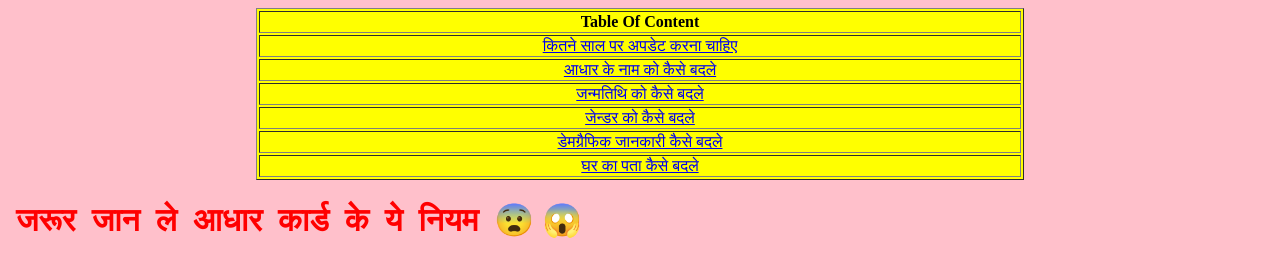
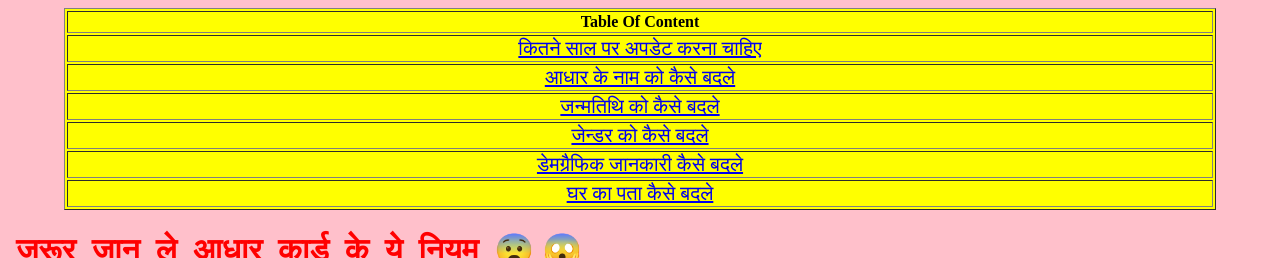
Before and after one commit to foodwebsite12/blog-test, a plain HTML site: page index.html in a window 1280 px wide. Shown: the top 258 px of the page. Drawn offline with Linux system fonts and the light colour scheme; grey boxes are pictures that could not be loaded.

Commit message:
Update index.html

```diff
--- a/index.html
+++ b/index.html
@@ -1,10 +1,24 @@
+<!DOCTYPE html>
+<html lang="en">
+<head>
+    <meta charset="UTF-8">
+    <meta name="viewport" content="width=device-width, initial-scale=1.0">
+    <title>आधार कार्ड जानकारी</title>
+    <style>
+        tr > td{
+font-size: 20px;
+        }
+    </style>
+
+</head>
+<body>
     <body style="scroll-behavior: smooth; background-color: pink;">
         <div
             style="position: fixed; bottom: 40vh;right: 0; width:50px;z-index: 10; background-color: yellowgreen;border: 5px dotted red;  height: 40px; margin: 0px; padding: 0; border-radius:40% ; align-items: center;">
             <a href="#toc" style="color:black;font-weight:bolder; font-size:20px;position: fixed;  " title="table of content">TOC</a>
         </div>
 
-    <table border="n" id="toc" style="z-index: 0;text-align: center; margin: auto; background-color: yellow; width: 60vw;">
+        <table border="n" id="toc" style="z-index: 0;text-align: center; margin: auto; background-color: yellow; width: 90vw;">
             <tr>
                 <th>Table Of Content</th>
             </tr>
@@ -162,3 +176,5 @@
     </body>
 
     </html>
+</body>
+</html>
```
Lines whose indentation alone changed are shown as unchanged.
